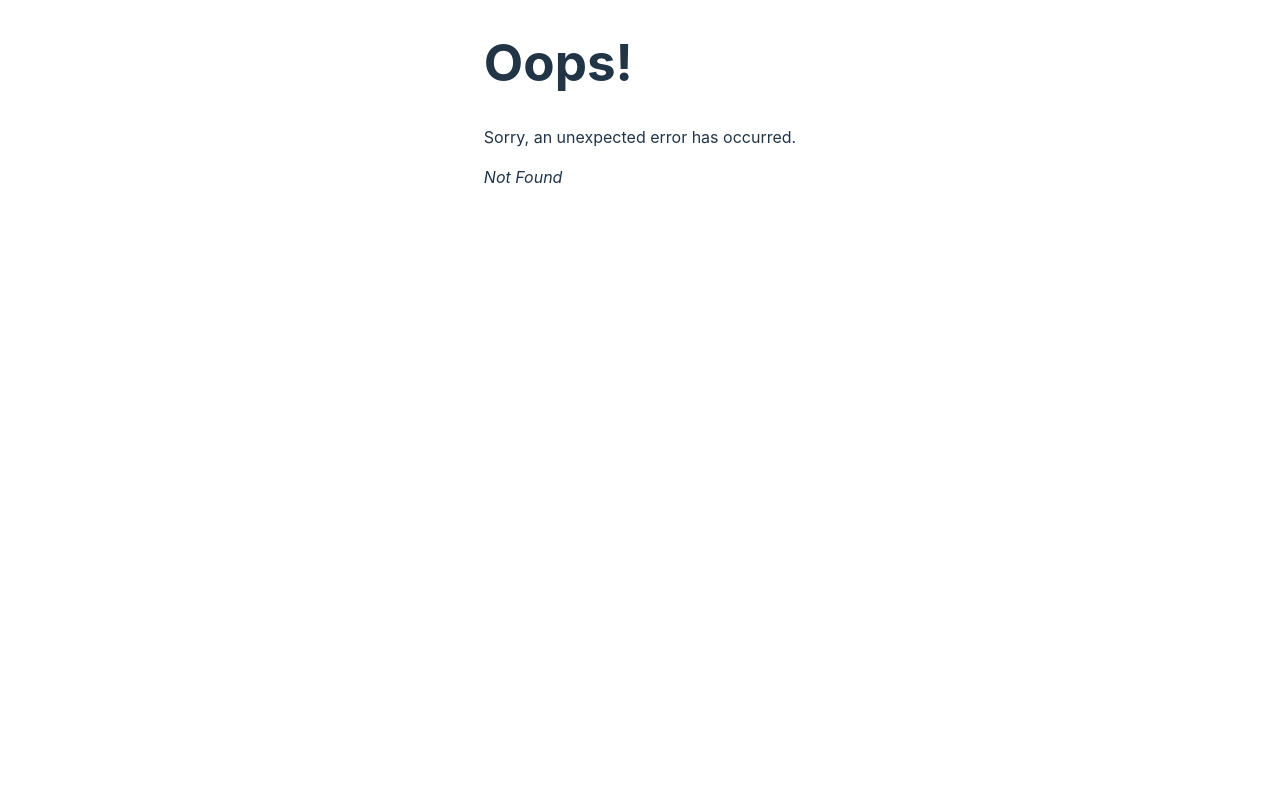
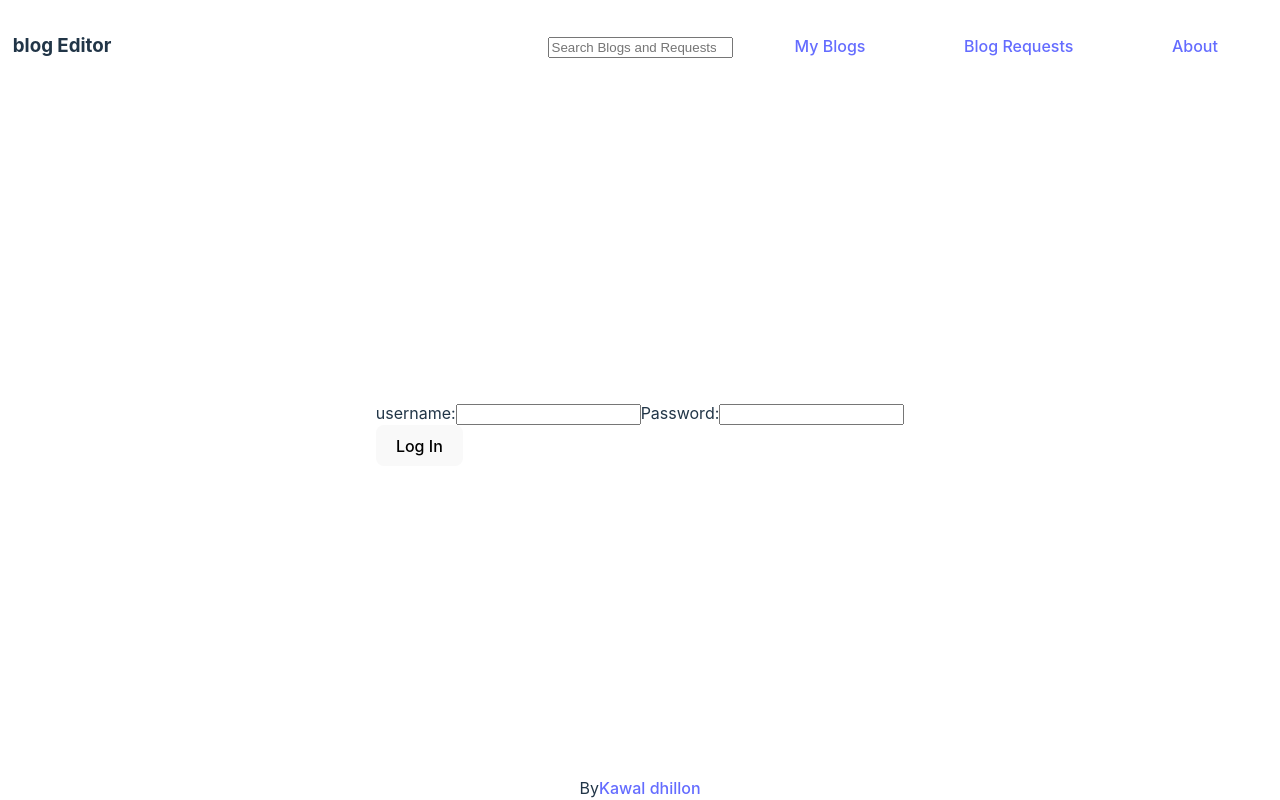
Before and after one commit to kawaldhillon5/blogpost-editor, a React (Vite) app: page /authenticate/logIn in a window 1280 px wide. Before the commit this address had no page. Built offline with nearby package versions, Linux system fonts and the light colour scheme.

Commit message:
created routes for sign up and log in

```diff
--- a/src/helper-functions/functions.js
+++ b/src/helper-functions/functions.js
@@ -22,7 +22,7 @@ export async function getBlog(blogId){
 }
 
 export async function postBlogData(data, blogId){
-    return axios.post(`${baseURL}editor/updateBlog/${blogId}`, data)
+    return await axios.post(`${baseURL}editor/updateBlog/${blogId}`, data)
     .then((response) => {
         console.log(response.data.id);
         return response.data.id;
@@ -33,7 +33,7 @@ export async function postBlogData(data, blogId){
 }
 
 export async function createNewEmptyBlog(){
-    return axios.get(`${baseURL}editor/newBlog`)
+    return await axios.get(`${baseURL}editor/newBlog`)
     .then((response) => {
         return response.data.id;
     })
@@ -41,3 +41,13 @@ export async function createNewEmptyBlog(){
         console.log(error);
     })
 }
+
+export async function logIn(username, password){
+    return await axios.post(`${baseURL}authenticate/logIn`, {username: username, password: password})
+    .then((response)=>{
+        return response;
+    })
+    .catch((error)=>{
+        return error.response;
+    })
+}
--- a/src/main.jsx
+++ b/src/main.jsx
@@ -10,13 +10,26 @@ import ErrorPage from "./erro-page";
 import MyBlogs, {loader as myBlogsLoader, action as rootAction} from "./routes/myBlogs";
 import Blog, {loader as blogLoader, action as blogAction} from "./routes/blog";
 import EditBlog, {loader as editBlogLoader, action as editBlogAction} from "./routes/blog-editor";
-
+import Index from "./routes";
+import LogIn, {action as logInAction} from "./routes/logIn";
 const router = createBrowserRouter([
   {
     path: "/",
     element: <Root />,
     errorElement: <ErrorPage />,
     children: [
+      {
+        index: true,
+        element: <Index />
+      },
+      {
+        path: "authenticate/logIn",
+        element: <LogIn />,
+        action: logInAction
+      },
+      {
+
+      },
       {
         path: "editor/MyBlogPosts",
         element: <MyBlogs />,
--- /dev/null
+++ b/src/routes/index.jsx
@@ -0,0 +1,14 @@
+import { Link } from "react-router-dom"
+
+export default function Index(){
+    return (
+        <div id="auth_div">
+            <p id="auth_div_wlcm_msg">
+                Welcome to the Blog Editor
+            </p>
+            <div id="auth_form_div">
+                <Link to={'/authenticate/logIn'} className="auth_link">Log In</Link>
+            </div>
+        </div>
+    )
+}
--- /dev/null
+++ b/src/routes/logIn.jsx
@@ -0,0 +1,33 @@
+import { Form, redirect } from "react-router-dom";
+import { logIn } from "../helper-functions/functions";
+
+export async function action({request, params}) {
+    const formData = await request.formData();
+    try {
+        const response = await logIn(formData.get("username"), formData.get("password"));
+        if(response.status === 401) {
+            throw new Error(response.data);
+        }
+    } catch (error){
+        console.log(error.message);
+        return
+    }
+    return redirect('/');
+}
+
+export default function LogIn(){
+    console.log('rendered');
+    return (
+        <div id="log_in_div">
+            <Form method="post" id="log_in_form">
+                <div id="form-input_div">
+                    <label htmlFor="username">username:</label>
+                    <input type="text" name="username" />
+                    <label htmlFor="password">Password:</label>
+                    <input type="password" name="password"/>
+                </div>
+                <button type="submit">Log In</button>
+            </Form>
+        </div>
+    )
+}
```
